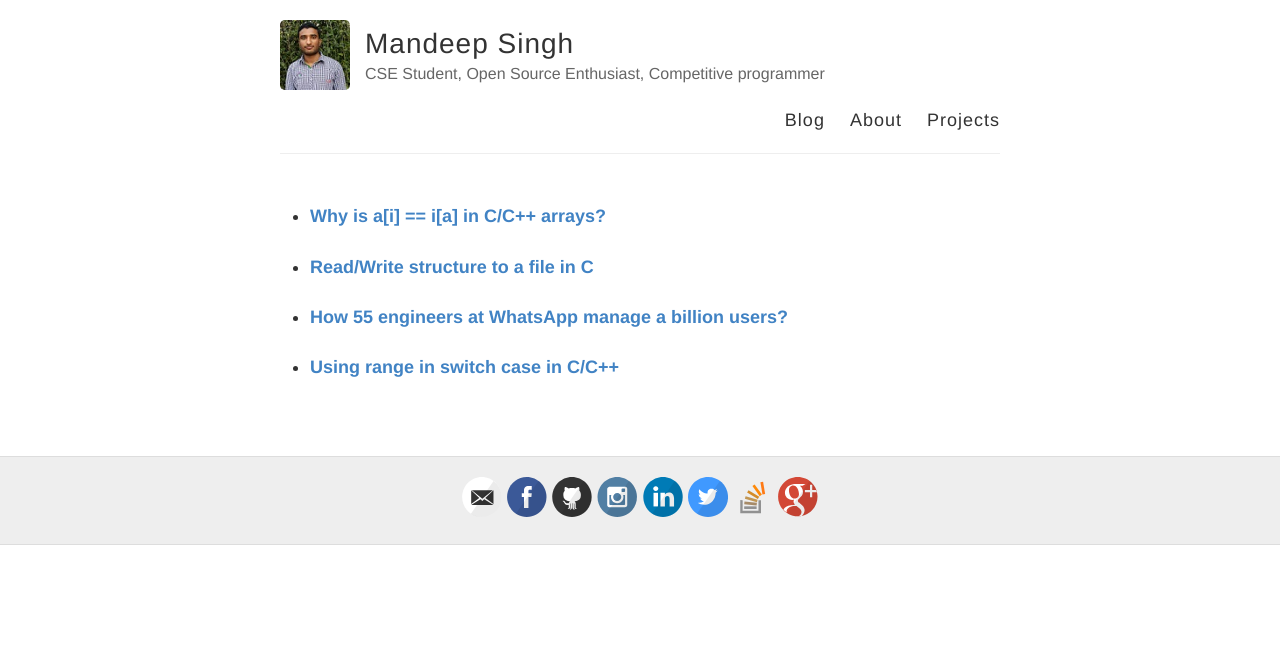
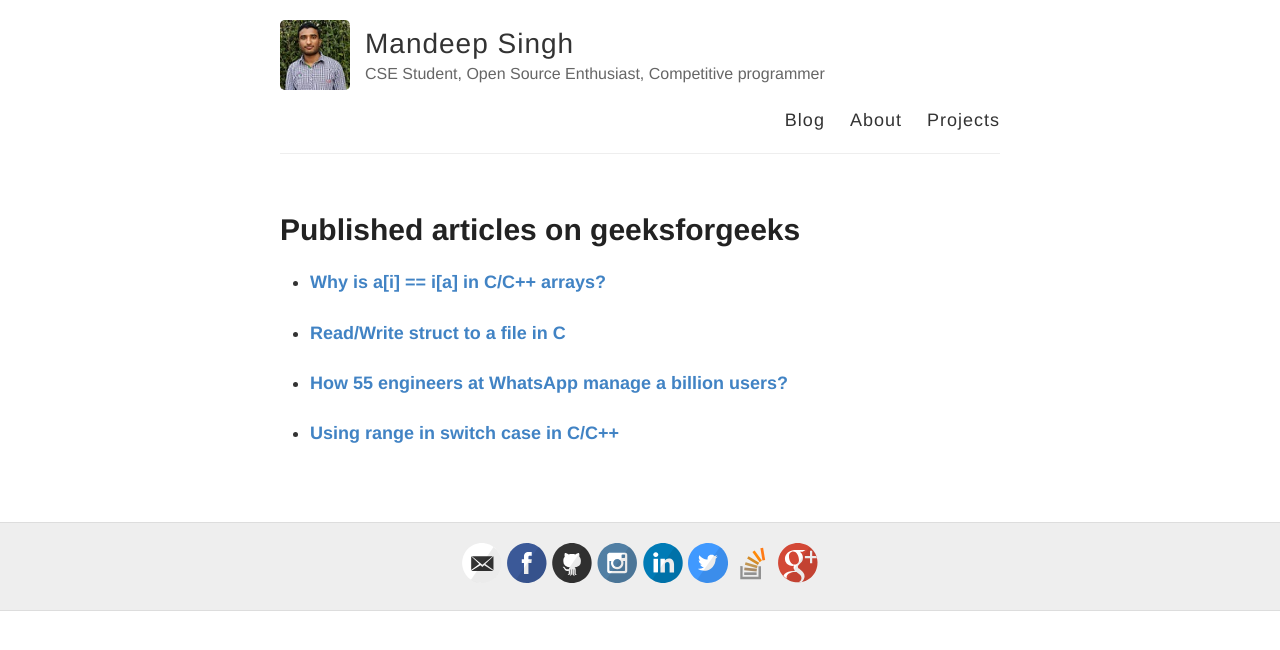
Before and after one commit to msdeep14/msdeep14.github.io, a Jekyll site: the page built from projects/geeksforgeeks_articles.html, in a window 1280 px wide. Shown: the top 650 px of the page. Built offline with Jekyll 4.4.1, drawn with Linux system fonts in a browser that asks for light colours.

Commit message:
add geeksforgeeks article link

```diff
--- a/projects/geeksforgeeks_articles.html
+++ b/projects/geeksforgeeks_articles.html
@@ -1,17 +1,17 @@
 ---
 layout: page
-<!-- title: DeepDataBase -->
+title: Published articles on geeksforgeeks
 permalink: /projects/geeksforgeeks_articles
 ---
 
-<head><title>Articles published on geeksforgeeks</title>
-</head>
+<!-- <head><title>Articles published on geeksforgeeks</title>
+</head> -->
 
 <body>
     <p>
     <ul>
         <li><strong><a href = "http://www.geeksforgeeks.org/ai-ia-cc-arrays/">Why is a[i] == i[a] in C/C++ arrays?</a></strong></li><br/>
-        <li><strong><a href = "http://www.geeksforgeeks.org/readwrite-structure-file-c/">Read/Write structure to a file in C</a></strong></li><br/>
+        <li><strong><a href = "http://www.geeksforgeeks.org/readwrite-structure-file-c/">Read/Write struct to a file in C</a></strong></li><br/>
         <li><strong><a href = "http://www.geeksforgeeks.org/55-engineers-whatsapp-manage-billion-users/">How 55 engineers at WhatsApp manage a billion users?</a></strong></li>
         <br/>
         <li><strong><a href = "http://www.geeksforgeeks.org/using-range-switch-case-cc/">Using range in switch case in C/C++</a></strong></li>
```
